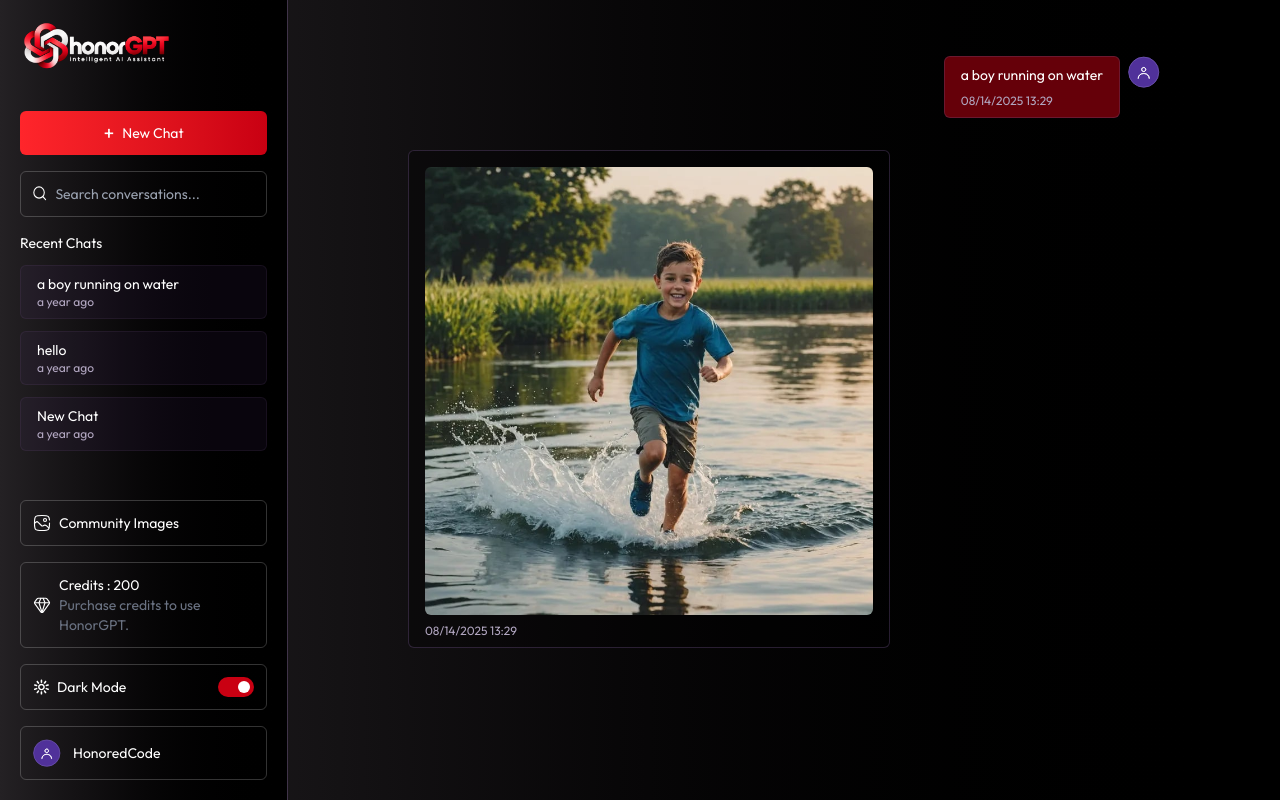
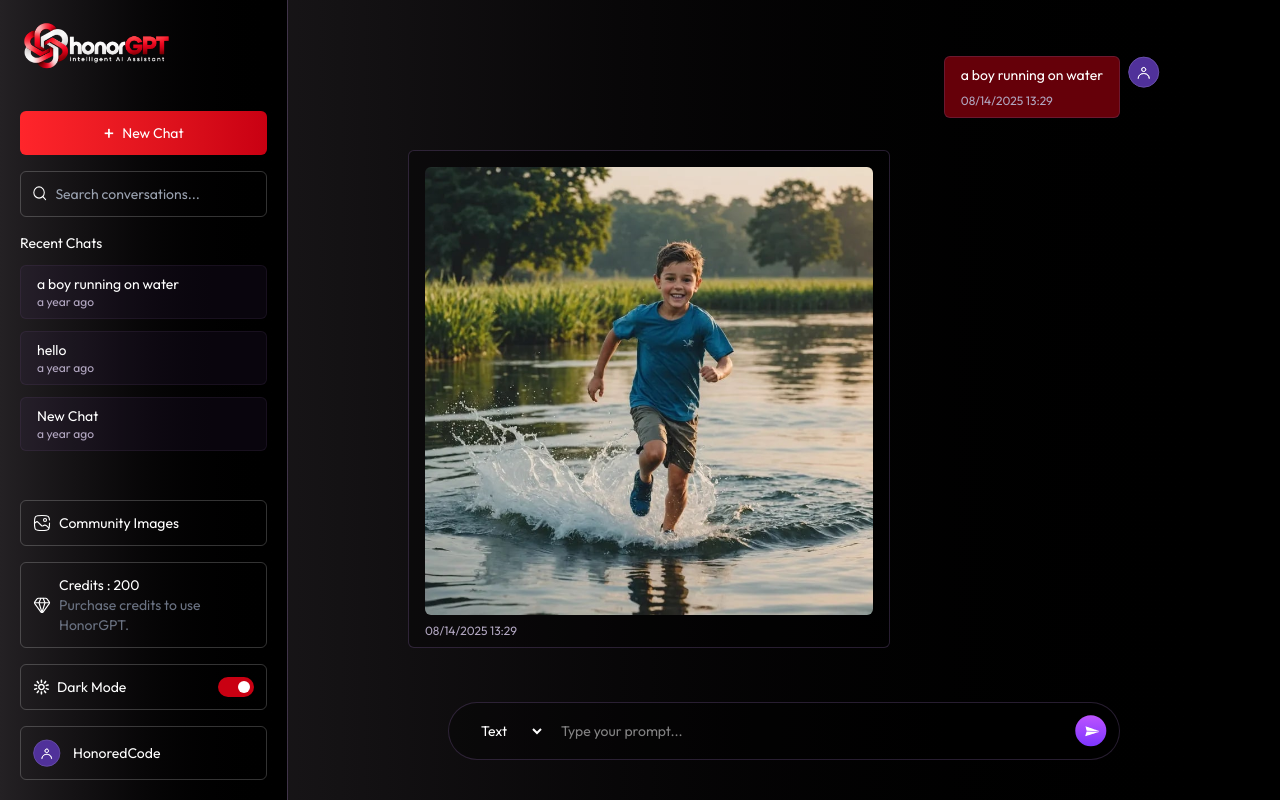
Before and after one commit to 1honoredcode1/HonorGPT, a React (Vite) app: page / in a window 1280 px wide. Built offline with nearby package versions, Linux system fonts and the light colour scheme.

Commit message:
chatbox done

```diff
--- a/src/App.jsx
+++ b/src/App.jsx
@@ -1,17 +1,21 @@
 import { useState } from "react";
-import { Route, Routes } from "react-router-dom";
+import { Route, Routes, useLocation } from "react-router-dom";
 
 import Sidebar from "./components/Sidebar";
 import ChatBox from "./components/ChatBox";
 
 import Credits from "./pages/Credits";
 import Community from "./pages/Community";
+import Loading from "./pages/Loading.jsx";
 
 import { assets } from "./assets/assets.js";
 import "./assets/prism.css";
 
 const App = () => {
   const [isMenuOpen, setIsMenuOpen] = useState(false);
+  const { pathname } = useLocation();
+
+  if (pathname === "/loading") return <Loading />;
 
   return (
     <>
--- a/src/components/ChatBox.jsx
+++ b/src/components/ChatBox.jsx
@@ -1,4 +1,4 @@
-import { useState, useEffect } from "react";
+import { useState, useEffect, useRef } from "react";
 
 import Message from "./Message.jsx";
 
@@ -7,9 +7,20 @@ import { useAppContext } from "../context/useAppContext.js";
 import { assets } from "../assets/assets.js";
 
 const ChatBox = () => {
+  const containerRef = useRef(null);
+
   const { selectedChat, theme } = useAppContext();
 
   const [messages, setMessages] = useState([]);
+  const [loading, setLoading] = useState(true);
+
+  const [prompt, setPrompt] = useState("");
+  const [mode, setMode] = useState("text");
+  const [isPublished, setIsPublished] = useState(false);
+
+  const onSubmit = async (e) => {
+    e.preventDefault();
+  };
 
   useEffect(() => {
     if (selectedChat) {
@@ -18,10 +29,20 @@ const ChatBox = () => {
     }
   }, [selectedChat]);
 
+  useEffect(() => {
+    if (containerRef.current) {
+      containerRef.current.scrollTo({
+        top: containerRef.current.scrollHeight,
+        behavior: "smooth",
+      });
+      setLoading(false);
+    }
+  }, [messages, loading]);
+
   return (
-    <div className="flex-1 flex flex-col justify-between m-5 md:m-10 xl:mx-30 max-md:mt-14 2xl:pr-40">
+    <div className="h-screen min-h-0 flex flex-col justify-between p-5 md:p-10 xl:px-30 max-md:pt-14 2xl:pr-40">
       {/* Chat Messages */}
-      <div className="flex-1 mb-5 overflow-y-scroll">
+      <div ref={containerRef} className="flex-1 min-h-0 mb-5 overflow-y-auto">
         {messages.length === 0 && (
           <div className="h-full flex flex-col items-center justify-center gap-2 text-primary">
             <img
@@ -37,10 +58,63 @@ const ChatBox = () => {
         {messages.map((message, index) => (
           <Message key={index} message={message} />
         ))}
+
+        {/* Three Dots */}
+        {loading && (
+          <div className="loader flex items-center gap-1.5 py-4">
+            <div className="w-1.5 h-1.5 rounded-full bg-gray-600 dark:bg-white animate-bounce"></div>
+            <div className="w-1.5 h-1.5 rounded-full bg-gray-600 dark:bg-white animate-bounce [animation-delay:150ms]"></div>
+            <div className="w-1.5 h-1.5 rounded-full bg-gray-600 dark:bg-white animate-bounce [animation-delay:300ms]"></div>
+          </div>
+        )}
       </div>
 
+      {mode === "image" && (
+        <label className="inline-flex items-center gap-2 mb-3 text-sm mx-auto">
+          <p className="text-xs">Publish Generate Image to Community</p>
+          <input
+            type="checkbox"
+            className="cursor-pointer"
+            checked={isPublished}
+            onChange={(e) => setIsPublished(e.target.checked)}
+          />
+        </label>
+      )}
+
       {/* Prompt Input */}
-      <div className=""></div>
+      <form
+        onSubmit={onSubmit}
+        className=" dark:bg-black/30 border border-[#80609F]/30 dark:border-[#80609F]/30
+      rounded-full w-full max-w-2xl p-3 pl-4 mx-auto flex gap-4 items-center"
+      >
+        <select
+          onChange={(e) => setMode(e.target.value)}
+          value={mode}
+          className="text-sm pl-3 pr-2 outline-none"
+        >
+          <option className="dark:bg-primary" value="text">
+            Text
+          </option>
+          <option className="dark:bg-primary" value="image">
+            Image
+          </option>
+        </select>
+        <input
+          onChange={(e) => setPrompt(e.target.value)}
+          value={prompt}
+          type="text"
+          placeholder="Type your prompt..."
+          className="flex-1 w-full text-sm outline-none"
+          required
+        />
+        <button disabled={loading}>
+          <img
+            src={loading ? assets.stop_icon : assets.send_icon}
+            alt="Send"
+            className="w-8 cursor-pointer"
+          />
+        </button>
+      </form>
     </div>
   );
 };
--- a/src/components/Message.jsx
+++ b/src/components/Message.jsx
@@ -1,3 +1,7 @@
+import { useEffect } from "react";
+
+import Prism from "prismjs";
+
 import Markdown from "react-markdown";
 
 import { assets } from "../assets/assets.js";
@@ -5,6 +9,10 @@ import { assets } from "../assets/assets.js";
 import moment from "moment";
 
 const Message = ({ message }) => {
+  useEffect(() => {
+    Prism.highlightAll();
+  }, [message.content]);
+
   return (
     <div>
       {message.role === "user" ? (
--- a/src/index.css
+++ b/src/index.css
@@ -18,3 +18,11 @@
 .reset-tw :not(pre):not(code) {
   all: revert;
 }
+
+.loader div:nth-child(2) {
+  animation-delay: 0.2s;
+}
+
+.loader div:nth-child(3) {
+  animation-delay: 0.2s;
+}
--- a/src/pages/Loading.jsx
+++ b/src/pages/Loading.jsx
@@ -1,5 +1,26 @@
+import { useEffect } from "react";
+import { useNavigate } from "react-router-dom";
+
 const Loading = () => {
-  return <div>Loading</div>;
+  const navigate = useNavigate();
+
+  useEffect(() => {
+    const timeout = setTimeout(() => {
+      navigate("/");
+    }, 8000);
+    return () => clearTimeout(timeout);
+  }, []);
+
+  return (
+    <div
+      className="bg-linear-to-r
+    from-[#242124] to-[#000000]
+    backdrop-opacity-60 flex items-center justify-center
+    h-screen w-screen text-white text-2xl"
+    >
+      <div className="w-10 h-10 rounded-full border-3 border-white border-t-transparent animate-spin"></div>
+    </div>
+  );
 };
 
 export default Loading;
```
